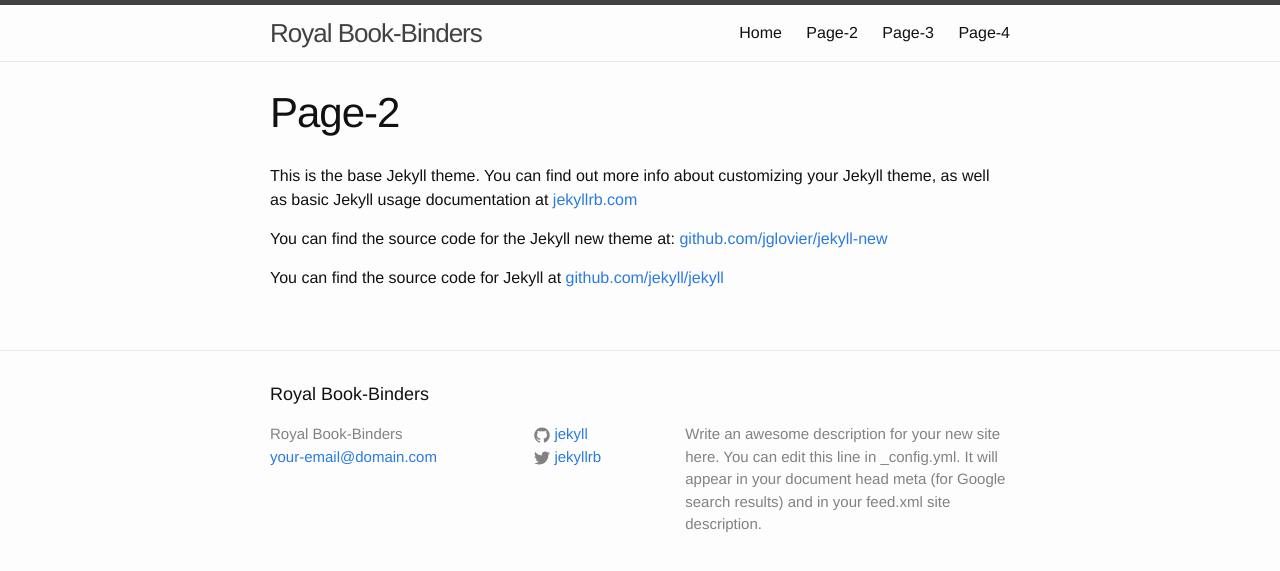
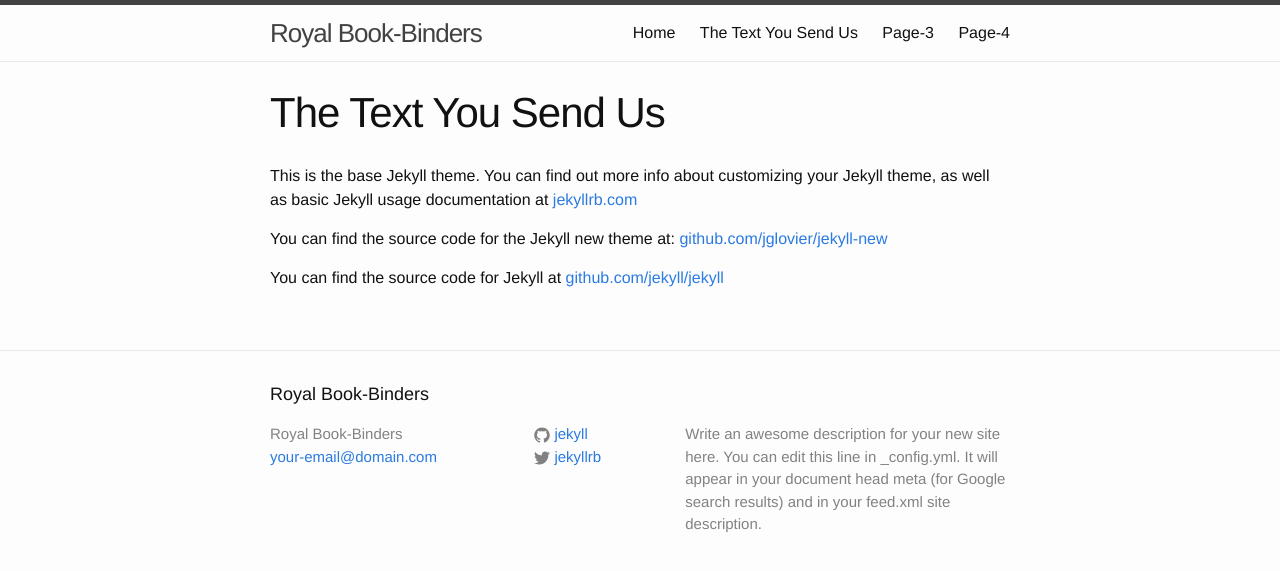
Before and after one commit to rdrew/RoyalBB_jekyll, a Jekyll site: the page built from p2.md, in a window 1280 px wide. Shown: the top 571 px of the page. Built offline with Jekyll 4.4.1, drawn with Linux system fonts in a browser that asks for light colours.

Commit message:
Updated p2.md

```diff
--- a/p2.md
+++ b/p2.md
@@ -1,7 +1,8 @@
 ---
 layout: page
-title: Page-2
-permalink: /Page-2/
+title: The Text You Send Us
+permalink: "/Page-2/"
+published: true
 ---
 
 This is the base Jekyll theme. You can find out more info about customizing your Jekyll theme, as well as basic Jekyll usage documentation at [jekyllrb.com](http://jekyllrb.com/)
```
